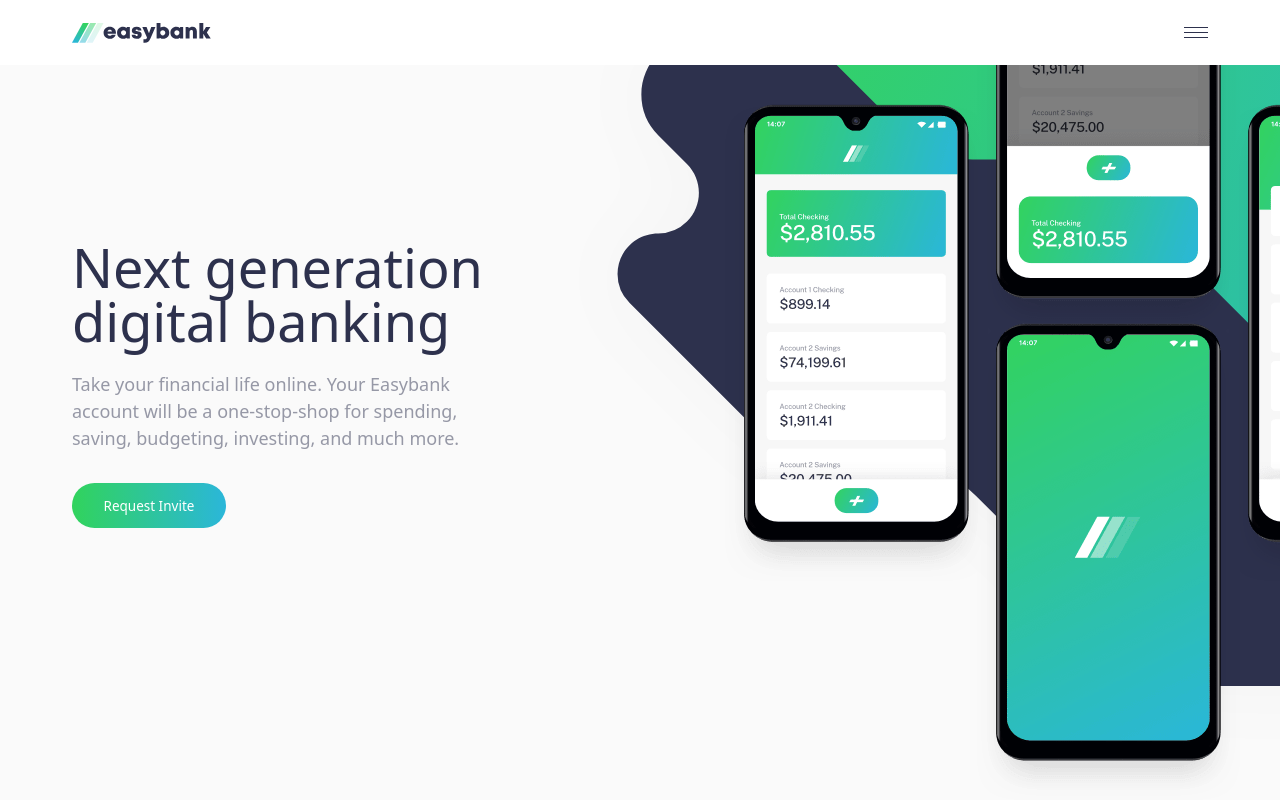
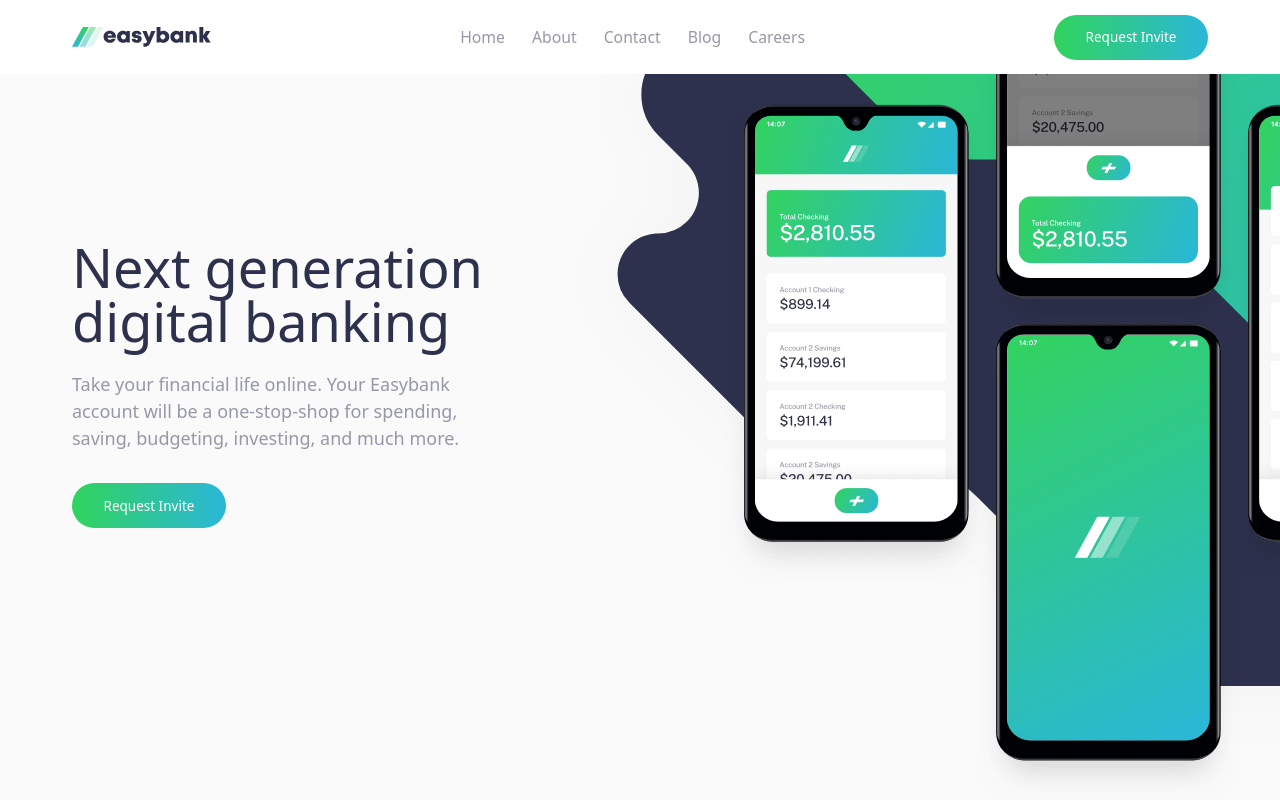
Before and after one commit to PeterPan627/easybank-landing-page, a Next.js app: page / in a window 1280 px wide. Shown: the top 800 px of the page. Built offline with nearby package versions, Linux system fonts and the light colour scheme.

Commit message:
create navbar component

```diff
--- /dev/null
+++ b/components/layout/Navbar.tsx
@@ -0,0 +1,37 @@
+export default function Navbar() {
+  return (
+    <div className="fixed z-50 top-0 w-full bg-white">
+      <nav className="container flex justify-between items-center z-20">
+        <div className="my-6">
+          <img src="/images/logo.svg" alt="easybank logo" />
+        </div>
+
+        <div className="hidden lg:block text-sm text-neutral-grayish-blue">
+          <a className="mx-3 py-5 hover:gradient-border-bottom" href="#">
+            Home
+          </a>
+          <a className="mx-3 py-5 hover:gradient-border-bottom" href="#">
+            About
+          </a>
+          <a className="mx-3 py-5 hover:gradient-border-bottom" href="#">
+            Contact
+          </a>
+          <a className="mx-3 py-5 hover:gradient-border-bottom" href="#">
+            Blog
+          </a>
+          <a className="mx-3 py-5 hover:gradient-border-bottom" href="#">
+            Careers
+          </a>
+        </div>
+
+        <button className="hidden lg:block bg-primary-lime-green px-7 py-3 rounded-full text-neutral-white text-xs bg-gradient-to-r from-primary-lime-green to-primary-bright-cyan hover:button-brightness">
+          Request Invite
+        </button>
+
+        <button className="lg:hidden">
+          <img src="/icons/icon-hamburger.svg" alt="" />
+        </button>
+      </nav>
+    </div>
+  );
+}
--- a/pages/index.tsx
+++ b/pages/index.tsx
@@ -1,5 +1,6 @@
 import Head from 'next/head';
 import type { NextPage } from 'next';
+import Navbar from '../components/layout/Navbar';
 import Hero from '../components/home/Hero';
 import Motivation from '../components/home/Motivation';
 import Blog from '../components/home/Blog';
@@ -13,18 +14,7 @@
         <link rel="icon" href="/favicon-32x32.png" />
       </Head>
 
-      <div className="fixed z-50 top-0 w-full bg-white">
-        <nav className="container py-5 flex z-20">
-          <div className="flex-grow">
-            <img src="/images/logo.svg" alt="easybank logo" />
-          </div>
-
-          <button>
-            <img src="/icons/icon-hamburger.svg" alt="" />
-          </button>
-        </nav>
-      </div>
-
+      <Navbar />
       <Hero />
       <Motivation />
       <Blog />
```
